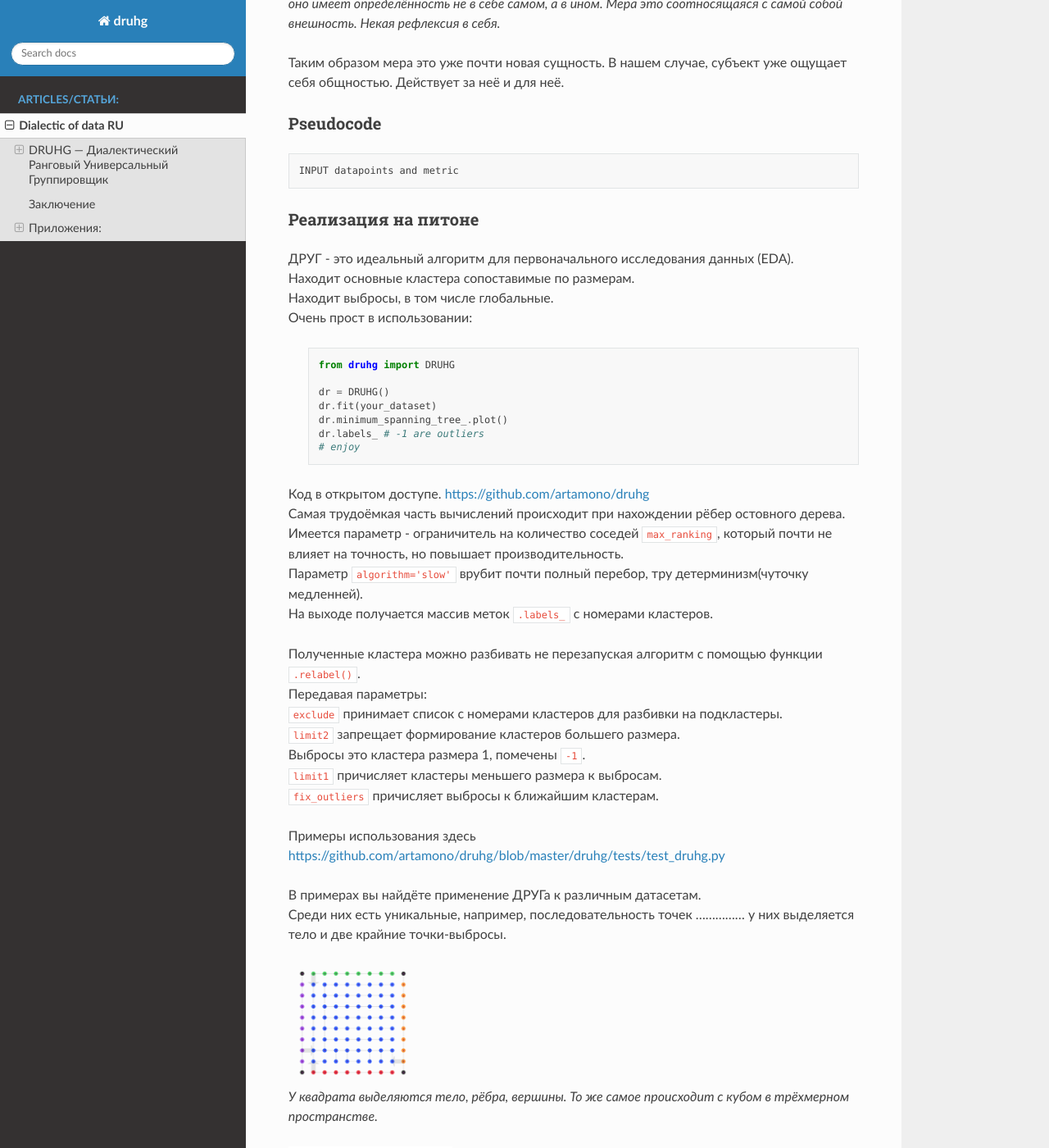
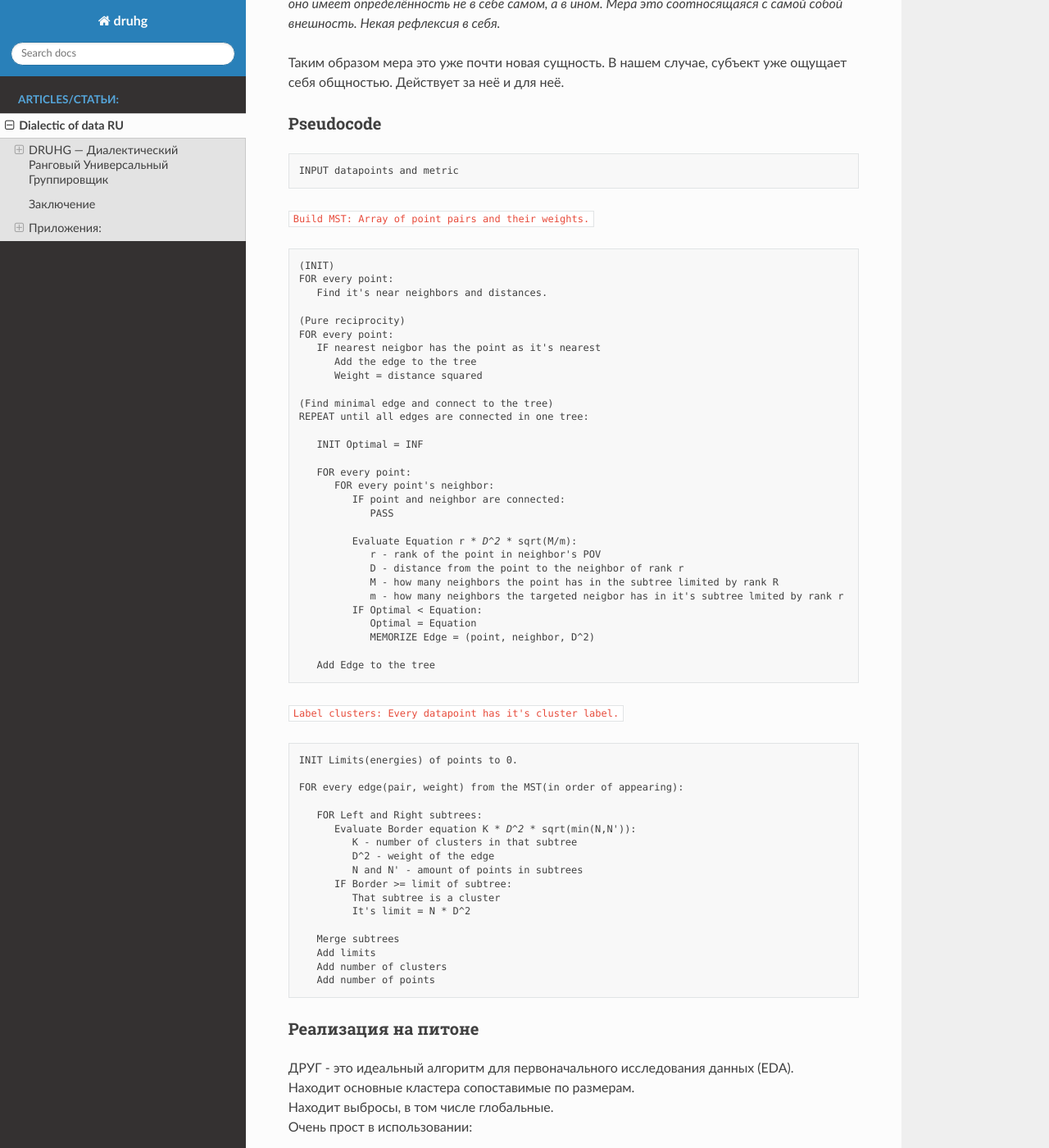
Before and after one commit to artamono/druhg, a Sphinx documentation site: the page built from docs/source/dialectic_of_data.rst, in a window 1280 px wide and 1400 px high, scrolled down 12851 px. Shown: the whole window at 82% size. Built offline with Sphinx 7.4.7 and the Read the Docs theme 2.0.0, drawn with Linux system fonts in a browser that asks for light colours.

Commit message:
Update dialectic_of_data.rst
fixing pseudocode

```diff
--- a/docs/source/dialectic_of_data.rst
+++ b/docs/source/dialectic_of_data.rst
@@ -446,15 +446,14 @@ DRUHG — Диалектический Ранговый Универсальны
 Pseudocode
 ##########
 
-.. code:: RST
+.. code-block:: RST
 
    INPUT datapoints and metric
 
 
-.. code:: RST
-   :emphasize-lines: 1
+``Build MST: Array of point pairs and their weights.``
 
-   Build MST: Array of point pairs and their weights.
+.. code-block:: RST
 
    (INIT)
    FOR every point:
@@ -487,11 +486,9 @@ Pseudocode
 
       Add Edge to the tree
 
+``Label clusters: Every datapoint has it's cluster label.``
 
-.. code:: RST
-   :emphasize-lines: 1
-
-   Label clusters: Every datapoint has it's cluster label.
+.. code-block:: RST
 
    INIT Limits(energies) of points to 0.
 
```
